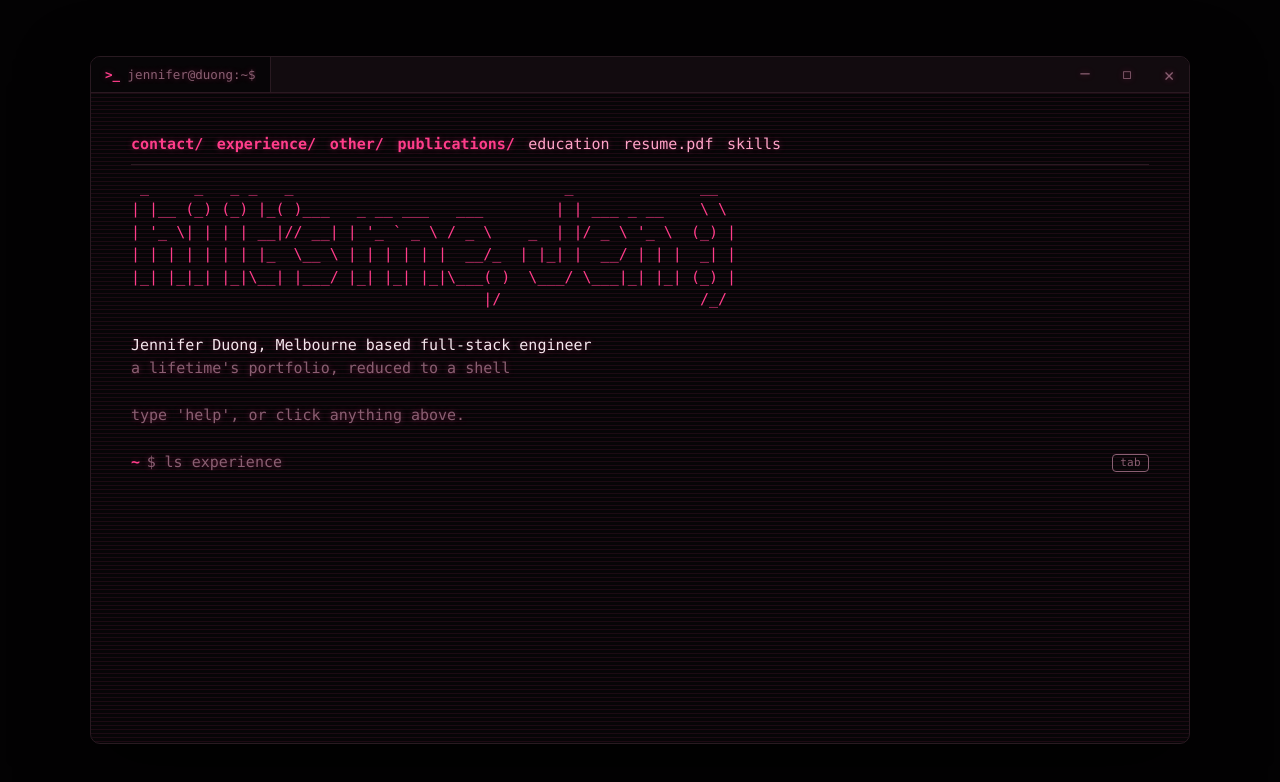
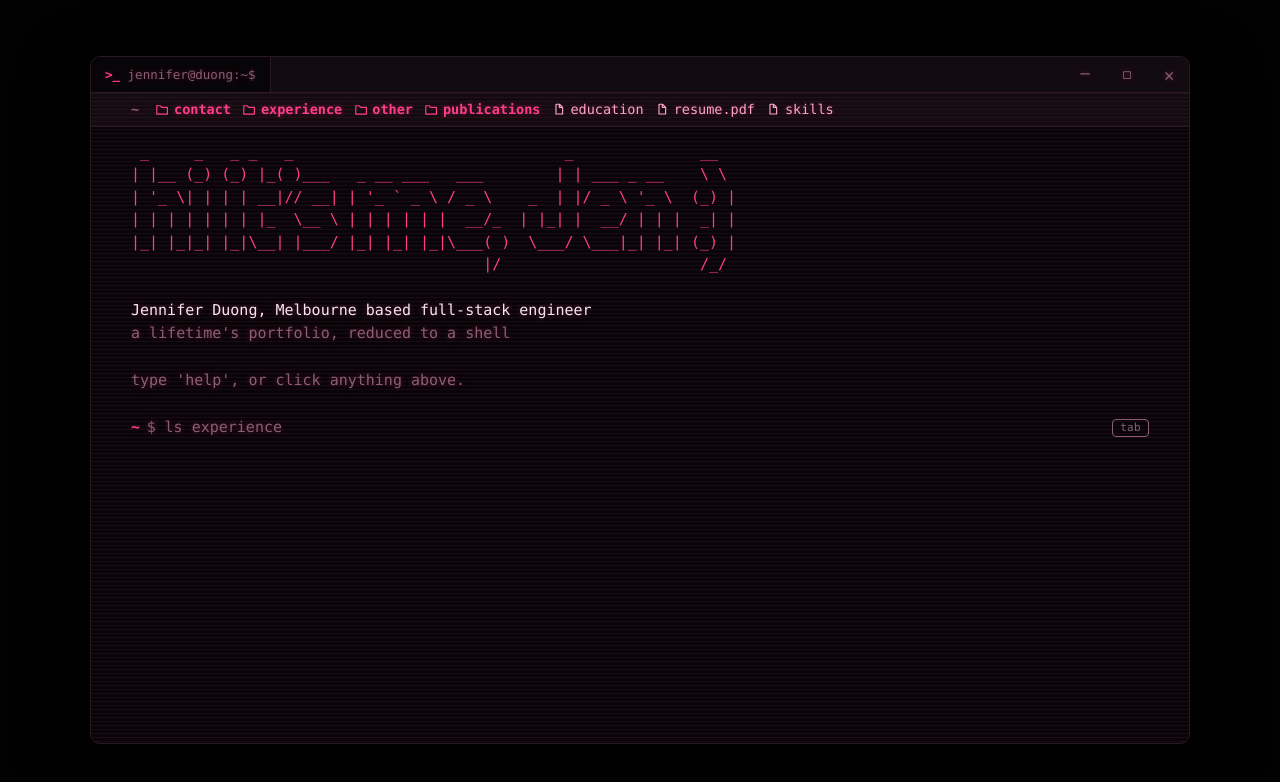
Before and after one commit to jenduo/jenduo.github.io, a React (Vite) app: page / in a window 1280 px wide. Shown: the top 782 px of the page. Built offline with nearby package versions, Linux system fonts and the light colour scheme.

Commit message:
style: make the directory bar read as an explorer toolbar
Folder and file glyphs, the current path as a label, and its own background
flush against the titlebar. Styled as text it read as another line of output
rather than as navigation.

```diff
--- a/src/styles/terminal.css
+++ b/src/styles/terminal.css
@@ -230,15 +230,47 @@ body {
 }
 
 /* What is in the current directory. Sits outside the scrollback because it
-   changes as you navigate, and the scrollback is a transcript. */
+   changes as you navigate, and the scrollback is a transcript.
+
+   Styled as a toolbar rather than as text: it breaks out of the terminal's
+   padding to sit flush against the titlebar, edge to edge, on its own
+   background. Without that it reads as just another line of output. */
 .dirbar {
+  --gutter: clamp(16px, 4vw, 40px);
+
   display: flex;
   flex: 0 0 auto;
   flex-wrap: wrap;
-  gap: 0.15em 1.5ch;
-  padding-bottom: 0.5em;
-  margin-bottom: 0.7em;
+  align-items: center;
+  gap: 0.2em 1.4ch;
+  margin: calc(-1 * var(--gutter)) calc(-1 * var(--gutter)) 1em;
+  padding: 0.45em var(--gutter);
+  background: var(--chrome);
   border-bottom: 1px solid var(--chrome-border);
+  font-size: 13.5px;
+}
+
+/* Where you are, as a label for the row. */
+.dirbar-path {
+  margin-right: 0.6ch;
+  color: var(--fg-dim);
+  font-weight: 700;
+}
+
+.dirbar-item {
+  display: inline-flex;
+  align-items: center;
+  gap: 0.55ch;
+}
+
+.dirbar-glyph {
+  width: 1.05em;
+  height: 1.05em;
+  flex: 0 0 auto;
+  /* Nudged down: the glyph's optical centre sits above the text baseline. */
+  margin-top: -0.05em;
+  stroke-linecap: round;
+  stroke-linejoin: round;
 }
 
 .dirbar-empty {
--- a/src/terminal/DirBar.tsx
+++ b/src/terminal/DirBar.tsx
@@ -1,11 +1,30 @@
 import { entriesOf } from '../commands/nav'
-import { normalize, resolve } from '../fs/resolve'
+import { displayPath, normalize, resolve } from '../fs/resolve'
 import type { Dir } from '../fs/types'
 
 interface Props {
   root: Dir
   cwd: string
   onRun: (command: string) => void
+}
+
+/**
+ * Glyphs, so the strip reads as a file browser at a glance rather than as
+ * another line of output. Stroked rather than filled to match the weight of the
+ * surrounding text, and drawn in currentColor so they follow the palette.
+ */
+function Glyph({ kind }: { kind: 'dir' | 'file' | 'up' }) {
+  const paths = {
+    dir: 'M2 4.25h4L7.5 6H14v7.75H2z',
+    file: 'M4.5 2.5h4L12 6v7.5h-7.5zM8.25 2.5V6H12',
+    up: 'M8 13V4M4.5 7.5 8 4l3.5 3.5',
+  }
+
+  return (
+    <svg className="dirbar-glyph" viewBox="0 0 16 16" aria-hidden="true">
+      <path d={paths[kind]} fill="none" stroke="currentColor" strokeWidth="1.3" />
+    </svg>
+  )
 }
 
 /**
@@ -25,14 +44,17 @@ export function DirBar({ root, cwd, onRun }: Props) {
 
   return (
     <nav className="dirbar" aria-label={`contents of ${cwd}`}>
+      <span className="dirbar-path">{displayPath(cwd)}</span>
+
       {parent !== null ? (
         <button
           type="button"
-          className="entry entry-dir"
+          className="entry entry-dir dirbar-item"
           onClick={() => onRun(`cd ${parent}`)}
           aria-label="go up one directory"
         >
-          ../
+          <Glyph kind="up" />
+          up
         </button>
       ) : null}
 
@@ -40,12 +62,12 @@ export function DirBar({ root, cwd, onRun }: Props) {
         <button
           key={entry.path}
           type="button"
-          className={`entry entry-${entry.kind}`}
+          className={`entry entry-${entry.kind} dirbar-item`}
           onClick={() => onRun(`${entry.kind === 'dir' ? 'cd' : 'cat'} ${entry.path}`)}
           aria-label={`${entry.kind === 'dir' ? 'open directory' : 'read file'} ${entry.name}`}
         >
+          <Glyph kind={entry.kind} />
           {entry.name}
-          {entry.kind === 'dir' ? '/' : ''}
         </button>
       ))}
 
```
